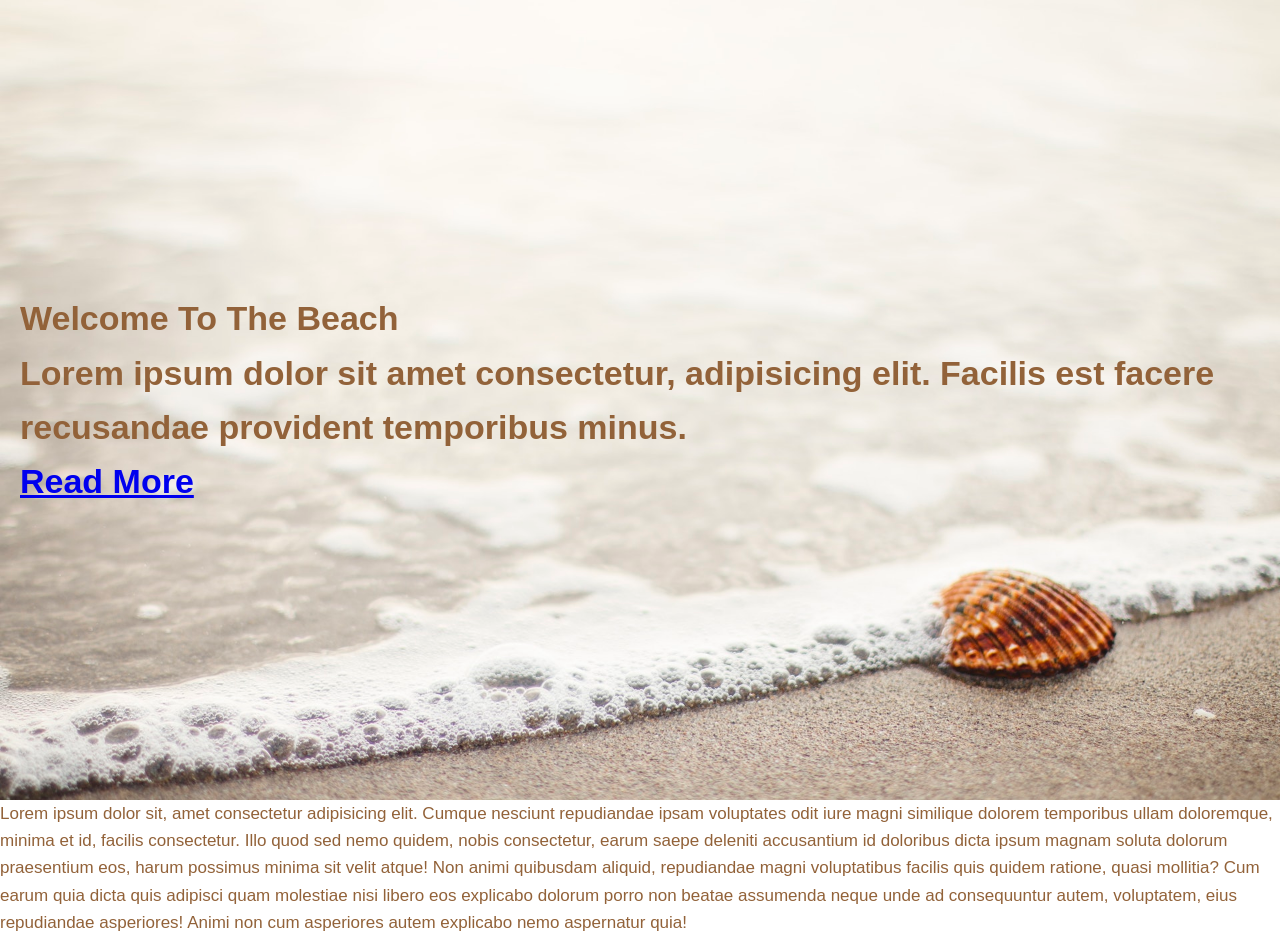
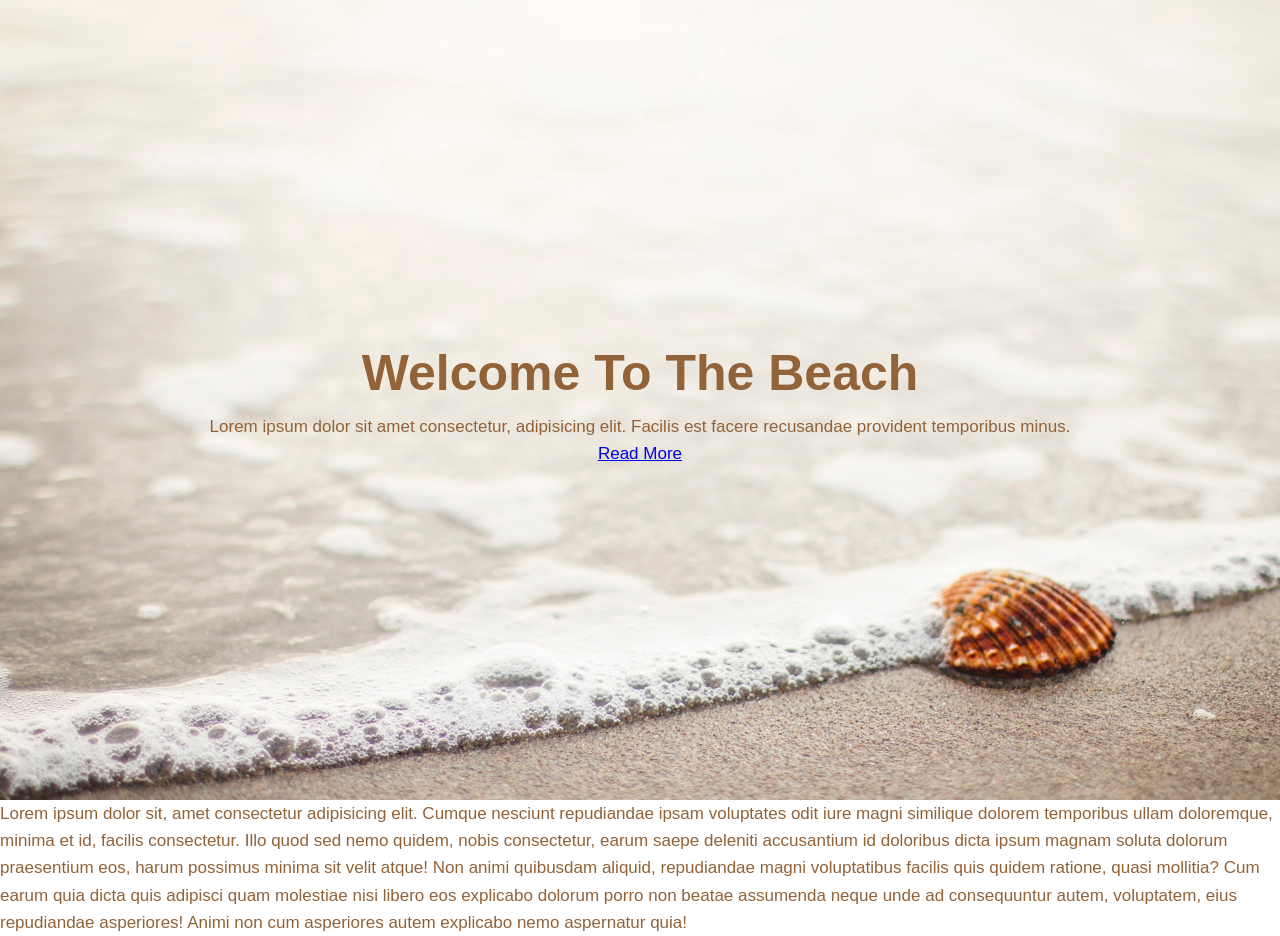
Before and after one commit to janetowen07/landing-page, a plain HTML site: page index.html in a window 1280 px wide. Drawn offline with Linux system fonts and the light colour scheme.

Commit message:
style h1 element in header

```diff
--- a/index.css
+++ b/index.css
@@ -22,3 +22,8 @@ body {
     align-items: center;
     padding: 0 20px;
 }
+
+#showcase h1 {
+    font-size: 50px;
+
+}
--- a/index.html
+++ b/index.html
@@ -11,13 +11,22 @@
 
 <body>
 	<header id="showcase">
-		<h1>Welcome To The Beach
-			<p>Lorem ipsum dolor sit amet consectetur, adipisicing elit. Facilis est facere recusandae provident temporibus minus.
+		<h1>Welcome To The Beach</h1>
+			<p>Lorem ipsum dolor sit amet consectetur, adipisicing elit. Facilis est facere recusandae
+				provident temporibus minus.
 			</p>
 			<a href="#" class="button">Read More</a>
 	</header>
 	<section id="section-a">
-		<p>Lorem ipsum dolor sit, amet consectetur adipisicing elit. Cumque nesciunt repudiandae ipsam voluptates odit iure magni similique dolorem temporibus ullam doloremque, minima et id, facilis consectetur. Illo quod sed nemo quidem, nobis consectetur, earum saepe deleniti accusantium id doloribus dicta ipsum magnam soluta dolorum praesentium eos, harum possimus minima sit velit atque! Non animi quibusdam aliquid, repudiandae magni voluptatibus facilis quis quidem ratione, quasi mollitia? Cum earum quia dicta quis adipisci quam molestiae nisi libero eos explicabo dolorum porro non beatae assumenda neque unde ad consequuntur autem, voluptatem, eius repudiandae asperiores! Animi non cum asperiores autem explicabo nemo aspernatur quia!</p>
+		<p>Lorem ipsum dolor sit, amet consectetur adipisicing elit. Cumque nesciunt repudiandae ipsam
+			voluptates odit iure magni similique dolorem temporibus ullam doloremque, minima et id,
+			facilis consectetur. Illo quod sed nemo quidem, nobis consectetur, earum saepe deleniti
+			accusantium id doloribus dicta ipsum magnam soluta dolorum praesentium eos, harum possimus
+			minima sit velit atque! Non animi quibusdam aliquid, repudiandae magni voluptatibus facilis
+			quis quidem ratione, quasi mollitia? Cum earum quia dicta quis adipisci quam molestiae nisi
+			libero eos explicabo dolorum porro non beatae assumenda neque unde ad consequuntur autem,
+			voluptatem, eius repudiandae asperiores! Animi non cum asperiores autem explicabo nemo
+			aspernatur quia!</p>
 	</section>
 </body>
 
```
